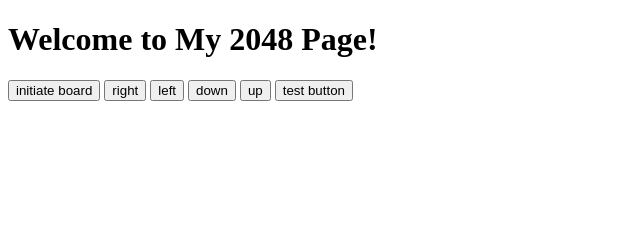
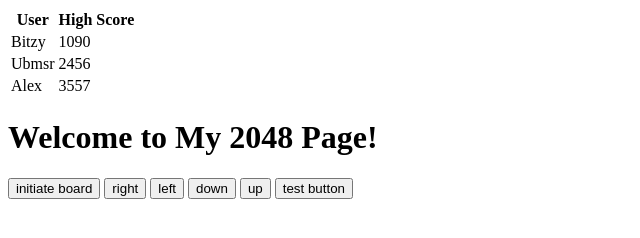
Before and after one commit to BetzalelTusk/Create-Task, a website: page createTask_HTML_7.html in a window 1280 px wide. Shown: the whole page, without its empty margins (0-640 px from the left). Drawn offline with Linux system fonts and the light colour scheme.

Commit message:
leaderboard structure

```diff
--- a/createTask_HTML_7.html
+++ b/createTask_HTML_7.html
@@ -4,6 +4,7 @@
 <head>
   <meta charset="UTF-8" />
   <meta name="viewport" content="width=device-width, initial-scale=1.0" />
+  <scritp src="https://cdn.jsdelivr.net/npm/chart.js"></scritp>
   <title>Create-Task JavaScript</title>
 
   <!-- Block format in the browser-->
@@ -19,6 +20,25 @@
     }
   </style>
 </head>
+
+<table id="data-table">
+<tr>
+    <th>User</th>
+    <th>High Score</th>
+</tr>
+<tr>
+  <td>Bitzy</td>
+  <td>1090</td>
+</tr>
+<tr>
+  <td>Ubmsr</td>
+  <td>2456</td>
+</tr>
+<tr>
+  <td>Alex</td>
+  <td>3557</td>
+</tr>
+</table>
 
 <body id="board">
   <h1>Welcome to My 2048 Page!</h1>
```
